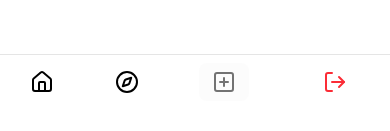
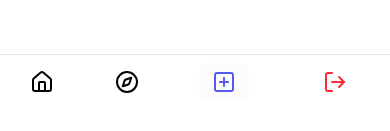
Before and after one commit to JuanAlvin03/instagram-clone, a React app in the folder frontend/: page /login in a window 390 px wide. In both pictures the pointer is over the icon 224 px from the left and 817 px from the top of the page. Shown: the part 735-866 px from the top of the page. Built offline with nearby package versions, Linux system fonts and the light colour scheme; the HTML template or start-up script is replaced by a standard one.

Commit message:
styled the bottom nav button too

```diff
--- a/frontend/src/components/nav/BottomNav.tsx
+++ b/frontend/src/components/nav/BottomNav.tsx
@@ -38,7 +38,7 @@ const BottomNav = ({ onCreateClick }: BottomNavProps) => {
       </NavLink>
 
       <button onClick={onCreateClick}>
-        <PlusSquare className="w-6 h-6 text-muted-foreground hover:text-primary transition" />
+        <PlusSquare className="w-6 h-6 botnavbutton transition" />
       </button>
 
       {currentUsername && (
--- a/frontend/src/index.css
+++ b/frontend/src/index.css
@@ -124,6 +124,10 @@ button:hover {
   font-size: 1rem;
 }
 
+.botnavbutton:hover {
+  color: #535bf2;
+}
+
 .button-in-nav:hover {
   @apply bg-muted;
   color: #535bf2;
```
